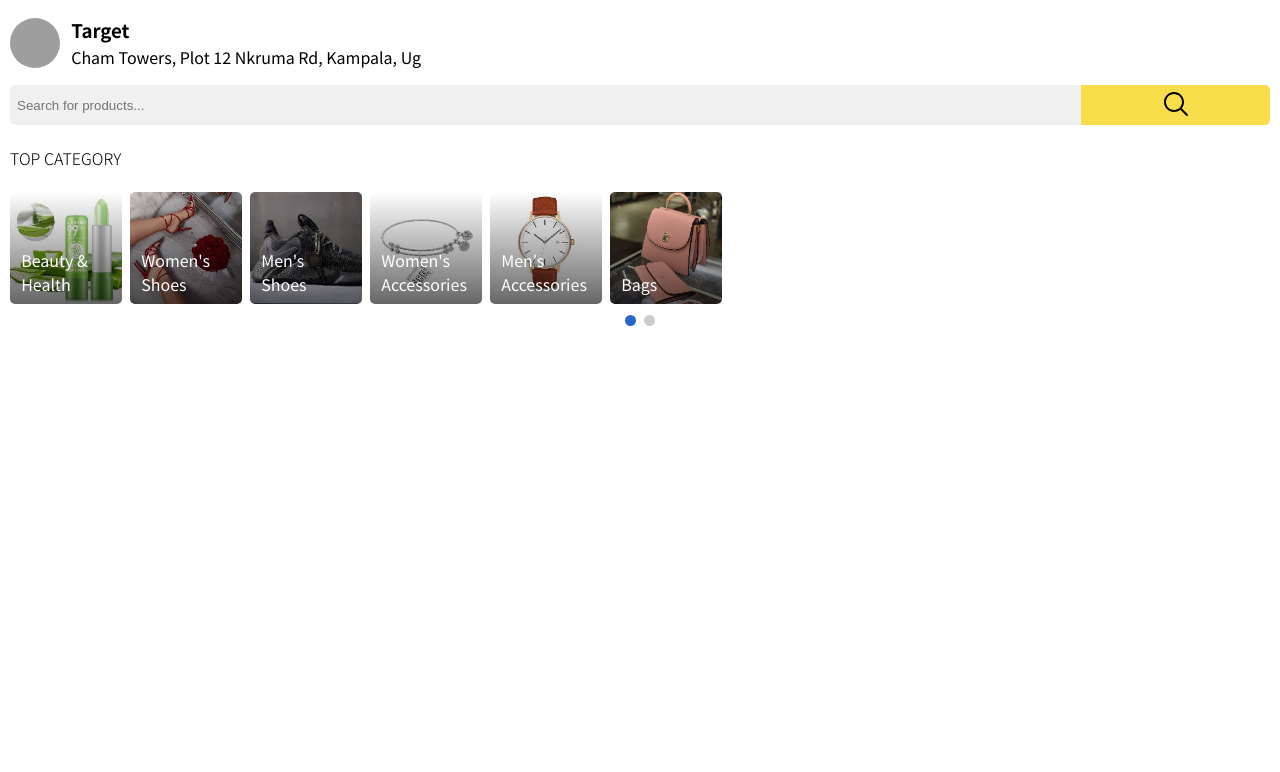
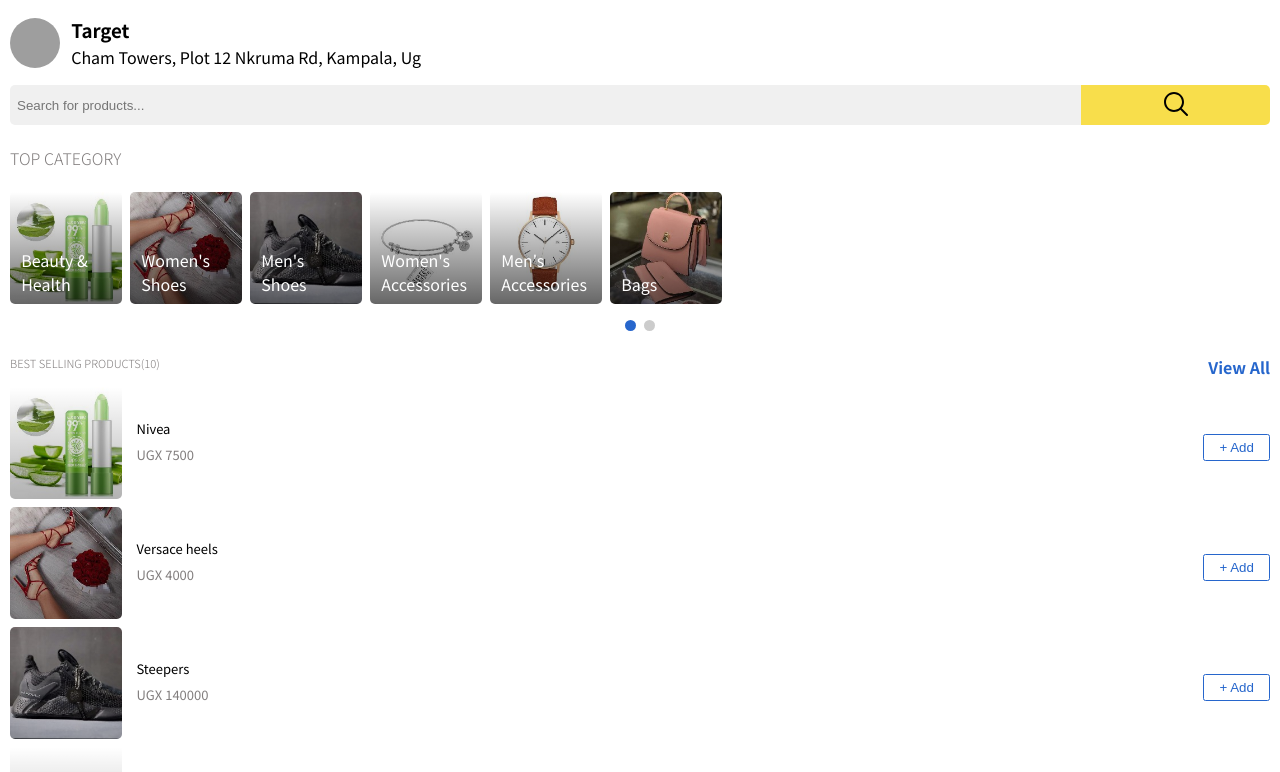
Before and after one commit to dejiborewa/soko-app, a React (Create React App) app: page / in a window 1280 px wide. Shown: the top 772 px of the page. Built offline with nearby package versions, Linux system fonts and the light colour scheme; grey boxes are pictures that could not be loaded.

Commit message:
more components added

```diff
--- a/public/index.html
+++ b/public/index.html
@@ -18,7 +18,7 @@
     <link rel="apple-touch-icon" href="%PUBLIC_URL%/logo192.png" />
     <link rel="manifest" href="%PUBLIC_URL%/manifest.json" />
 
-    <title>React Basics</title>
+    <title>Soko App</title>
   </head>
   <body>
     <div id="root"></div>
--- a/src/App.js
+++ b/src/App.js
@@ -2,6 +2,7 @@ import React from "react";
 import Header from "./components/Header";
 import SearchBar from "./components/SearchBar";
 import Category from "./components/Category";
+import Products from "./components/Products";
 
 
 const App = () => {
@@ -10,6 +11,7 @@ const App = () => {
       <Header />
       <SearchBar />
       <Category />
+      <Products />
     </>
   );
 };
--- a/src/components/Category.js
+++ b/src/components/Category.js
@@ -7,20 +7,24 @@ import image4 from "./assets/category/4.jpg";
 import image5 from "./assets/category/5.jpg";
 import image6 from "./assets/category/6.jpg";
 
+export const Label = styled.h4`
+  font-weight: 300;
+  color: var(--color-text);
+`;
+
+export const Container = styled.div`
+  display: flex;
+`;
+
 const CategoryWrapper = styled.div`
   width: 100%;
 `;
 
-const Label = styled.h4`
-  font-weight: 300;
-`;
-
-const Slider = styled.div`
-  display: flex;
+const Slider = styled(Container)`
   overflow: auto;
 `;
 
-const Images = styled.div`
+export const Images = styled.div`
   min-width: 7em;
   min-height: 7em;
   border-radius: 5px;
@@ -32,13 +36,13 @@ const Images = styled.div`
     position: absolute;
     bottom: 0;
     margin: 0;
-    padding: 0 .7em .5em;
+    padding: 0 0.7em 0.5em;
     color: white;
   }
 `;
 
 const SliderIndicator = styled.div`
-  margin-top: 0.7em;
+  margin-top: 1em;
   display: flex;
   justify-content: center;
 `;
@@ -58,13 +62,28 @@ const SlideRight = styled(SlideLeft)`
   margin-left: 0.5em;
 `;
 
-const categories = [
-  { image: image1, text: "Beauty & Health" },
-  { image: image2, text: "Women's Shoes" },
-  { image: image3, text: "Men's Shoes" },
-  { image: image4, text: "Women's Accessories" },
-  { image: image5, text: "Men's Accessories" },
-  { image: image6, text: "Bags" },
+export const categories = [
+  { image: image1, name: "Nivea", price: "UGX 7500", text: "Beauty & Health" },
+  {
+    image: image2,
+    name: "Versace heels",
+    price: "UGX 4000",
+    text: "Women's Shoes",
+  },
+  { image: image3, name: "Steepers", price: "UGX 140000", text: "Men's Shoes" },
+  {
+    image: image4,
+    name: "Bangles",
+    price: "UGX 150000",
+    text: "Women's Accessories",
+  },
+  {
+    image: image5,
+    name: "Hublot watch",
+    price: "UGX 10000",
+    text: "Men's Accessories",
+  },
+  { image: image6, name: "Dior", price: "UGX 10000", text: "Bags" },
 ];
 
 const categories_updated = [
@@ -75,7 +94,7 @@ const categories_updated = [
 
 const ImageWrapper = () => {
   return (
-    <CategoryWrapper>
+    <CategoryWrapper id="category-wrapper">
       <Label>TOP CATEGORY</Label>
       <Slider>
         {categories.map((category, index) => {
@@ -141,7 +160,6 @@ export default function Category() {
     document.getElementById("slideLeft").classList.add("active");
   };
 
-
   if (isLeft === true) {
     return (
       <>
--- /dev/null
+++ b/src/components/Products.js
@@ -0,0 +1,89 @@
+import React from "react";
+import styled from "styled-components";
+import { Container, Label, Images, categories } from "./Category";
+
+const Link = styled.a`
+  text-decoration: none;
+  color: var(--color-links);
+  font-weight: bold;
+`;
+
+const Heading = styled(Label)`
+  margin: 0;
+  font-size: 0.7em;
+`;
+
+const Header = styled(Container)`
+  justify-content: space-between;
+  padding: 0.5em 0;
+`;
+
+const Button = styled.button`
+  border: 1px solid var(--color-active);
+  border-radius: 2.5px;
+  width: 5em;
+  padding: 5px 0;
+  background: transparent;
+  color: var(--color-btn);
+  cursor: pointer;
+`;
+
+const Content = styled(Container)`
+  justify-content: space-between;
+  align-items: center;
+`;
+
+const Span = styled.span`
+  padding: 0.5em 0;
+  font-size: 13px;
+  margin-left: 0.5em;
+
+  &.price {
+    display: block;
+    color: var(--color-text);
+  }
+`;
+
+const Products = () => {
+  return (
+    <div style={{ marginTop: "1em" }}>
+      <Header>
+        <Heading>BEST SELLING PRODUCTS(10)</Heading>
+        <Link>View All</Link>
+      </Header>
+      <>
+        {categories.map((category, index) => {
+          return (
+            <Content>
+              <div>
+                <div
+                  style={{
+                    display: "flex",
+                    alignItems: "center",
+                    marginBottom: ".5em",
+                  }}
+                >
+                  <Images
+                    key={index}
+                    style={{
+                      backgroundImage: `linear-gradient(transparent, rgba(0,0,0,.3)), url(${category.image})`,
+                    }}
+                  ></Images>
+                  <div>
+                    <Span>{category.name}</Span>
+                    <Span className="price">{category.price}</Span>
+                  </div>
+                </div>
+              </div>
+              <div>
+                <Button>+ Add</Button>
+              </div>
+            </Content>
+          );
+        })}
+      </>
+    </div>
+  );
+};
+
+export default Products;
--- a/src/index.css
+++ b/src/index.css
@@ -18,4 +18,7 @@ code {
 :root {
   --color-grey: #cccccc;
   --color-active: #2766cc;
+  --color-links: #2666cc;
+  --color-btn: #2666cc;
+  --color-text: #827e7e;
 }
```
